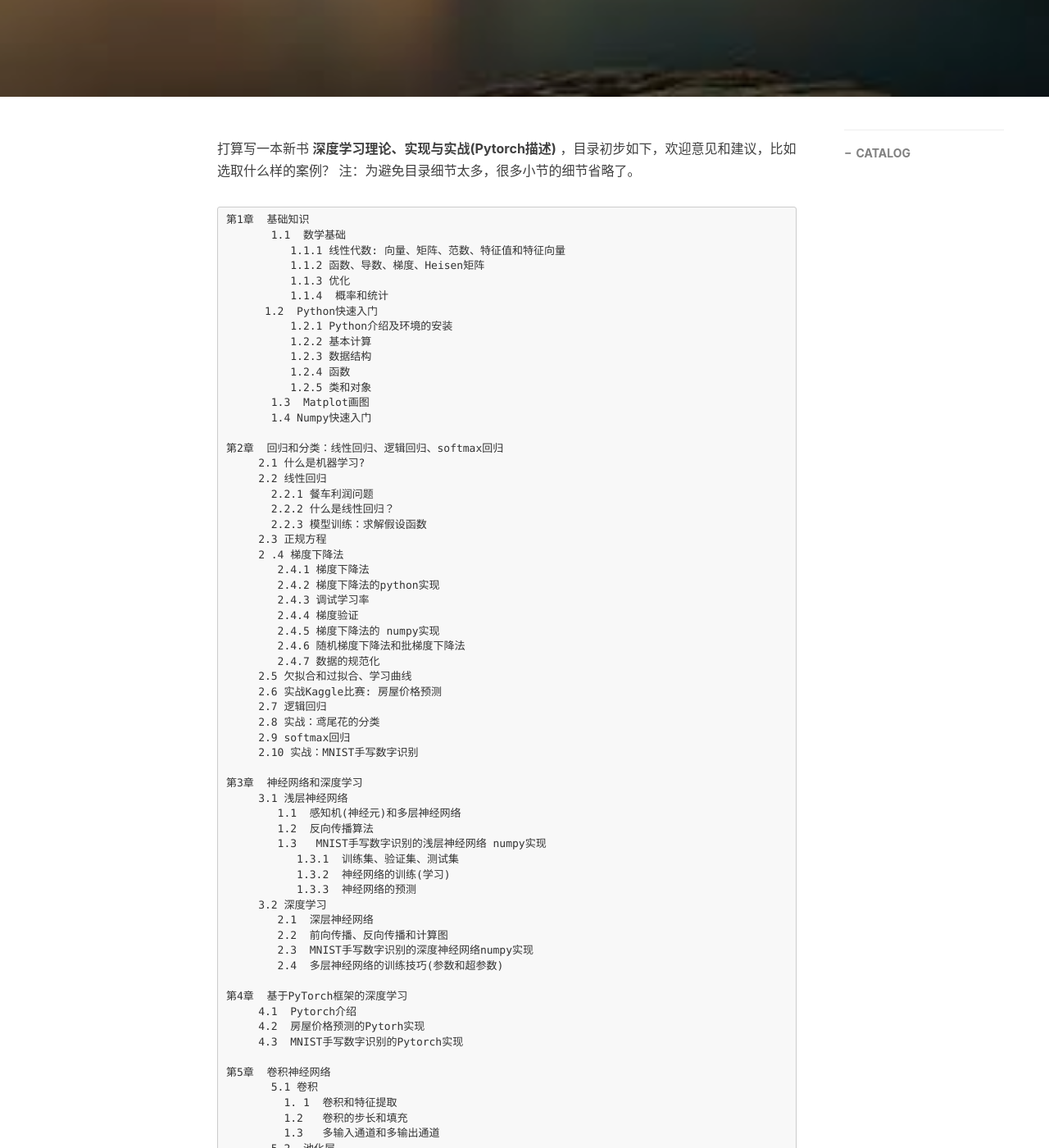
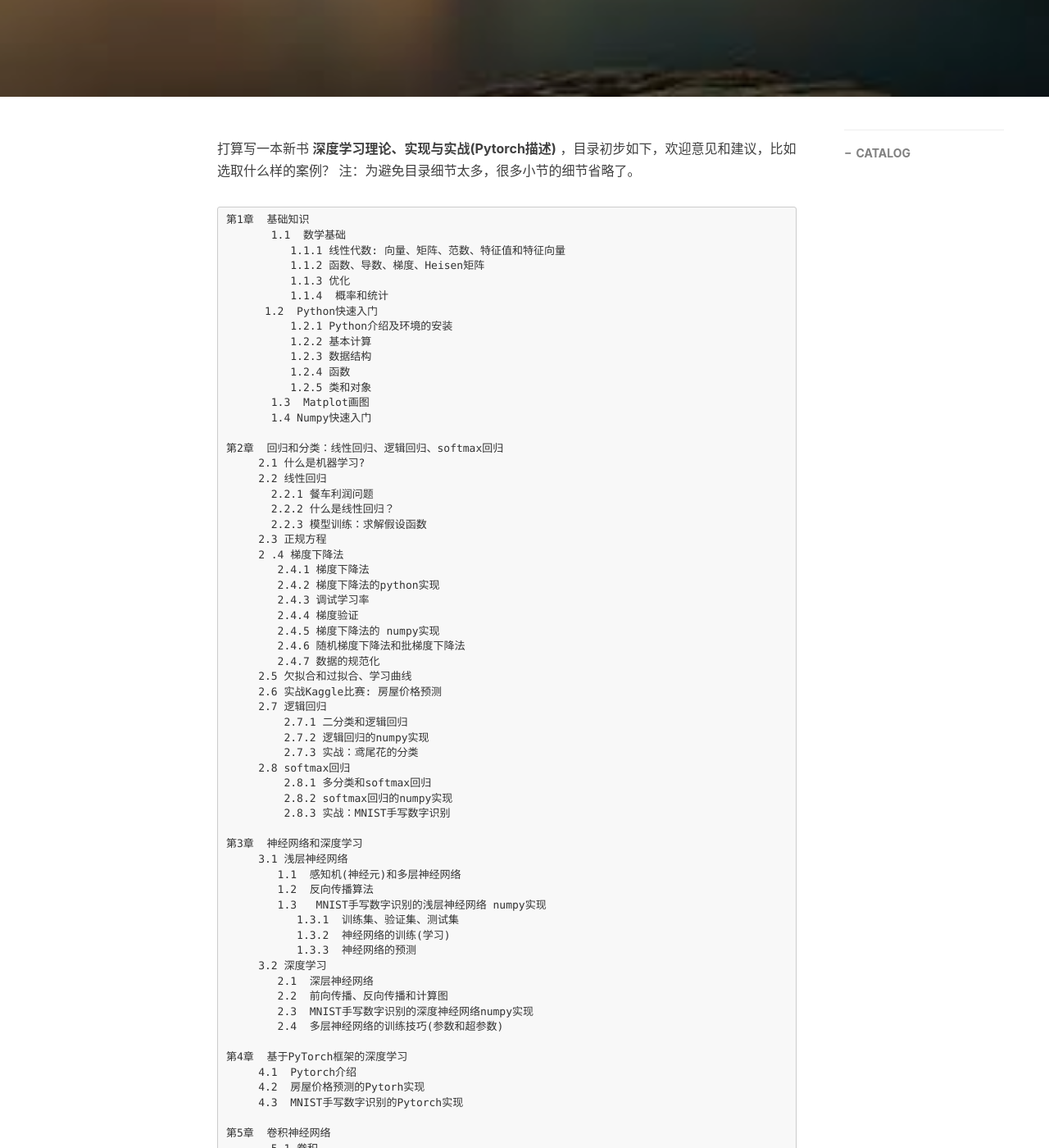
Before and after one commit to xuepro/xuepro.github.io, a Jekyll site: the page built from _posts/2019-08-05-新书“深度学习理论、实现与实战”目录.md, in a window 1280 px wide and 1400 px high, scrolled down 465 px. Shown: the whole window at 82% size. Built offline with Jekyll 4.4.1, drawn with Linux system fonts in a browser that asks for light colours; nearby versions of some CDN libraries; comment, search, counter and statistics services are not loaded; some of the changed text lies outside the part shown.

Commit message:
Update 2019-08-05-新书“深度学习理论、实现与实战”目录.md

```diff
--- a/_posts/2019-08-05-新书“深度学习理论、实现与实战”目录.md
+++ b/_posts/2019-08-05-新书“深度学习理论、实现与实战”目录.md
@@ -49,9 +49,13 @@ tags:
      2.5 欠拟合和过拟合、学习曲线
      2.6 实战Kaggle比赛: 房屋价格预测
      2.7 逻辑回归
-     2.8 实战：鸢尾花的分类
-     2.9 softmax回归
-     2.10 实战：MNIST手写数字识别
+         2.7.1 二分类和逻辑回归
+         2.7.2 逻辑回归的numpy实现
+         2.7.3 实战：鸢尾花的分类
+     2.8 softmax回归
+         2.8.1 多分类和softmax回归
+         2.8.2 softmax回归的numpy实现
+         2.8.3 实战：MNIST手写数字识别
 
 第3章  神经网络和深度学习
      3.1 浅层神经网络
```
